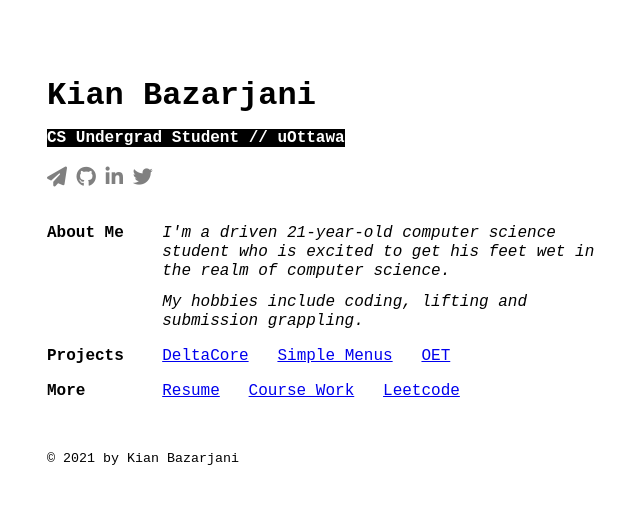
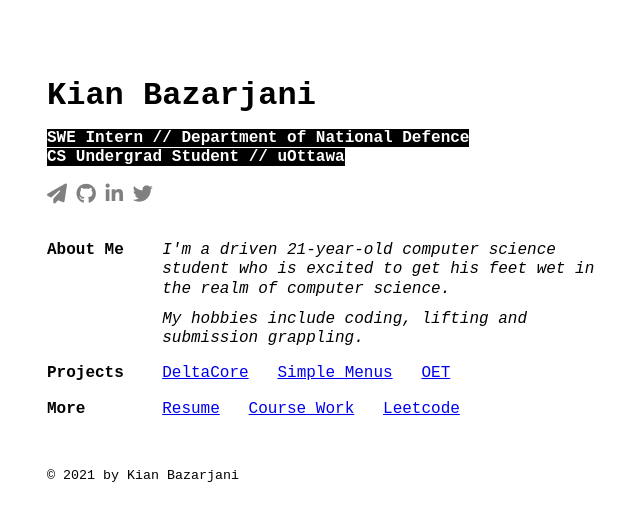
Before and after one commit to kianbazza/web, a Jekyll site: the page built from index.md, in a window 1280 px wide. Shown: the top 521 px of the page, without its empty margins (305-945 px from the left). Built offline with Jekyll 4.4.1, drawn with Linux system fonts in a browser that asks for light colours; nearby versions of some CDN libraries; our own code applies the rules of GitHub Pages for plain Markdown files.

Commit message:
Add current job, proper header section

```diff
--- a/_sass/no-style-please.scss
+++ b/_sass/no-style-please.scss
@@ -151,3 +151,14 @@ social-icons {
   display: table;
   clear: both;
 }
+
+.social {
+  padding-top: 1.2em;
+}
+
+.header {
+  h4 {
+    margin-top: 0em;
+    margin-bottom: 0em;
+  }
+}
--- a/index.md
+++ b/index.md
@@ -2,11 +2,11 @@
 layout: default
 ---
 
-# Kian Bazarjani
-#### `CS Undergrad Student // uOttawa`
-
-<div>
-{% include social-media-links.html %}
+<div class="header">
+    <h1>Kian Bazarjani</h1>
+    <h4><code>SWE Intern // Department of National Defence</code></h4>
+    <h4><code>CS Undergrad Student // uOttawa</code></h4>
+    <div class="social"> {% include social-media-links.html %}</div>
 </div>
 
 <div class="main">
```
